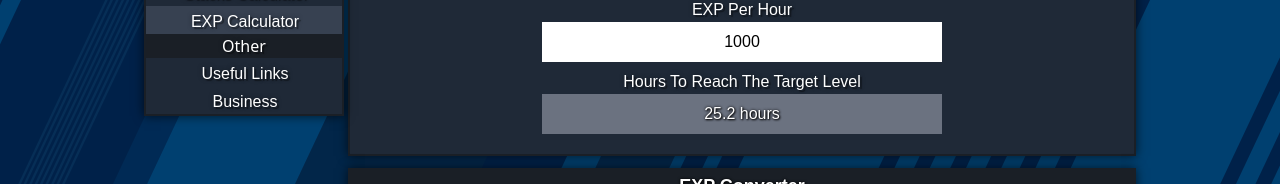
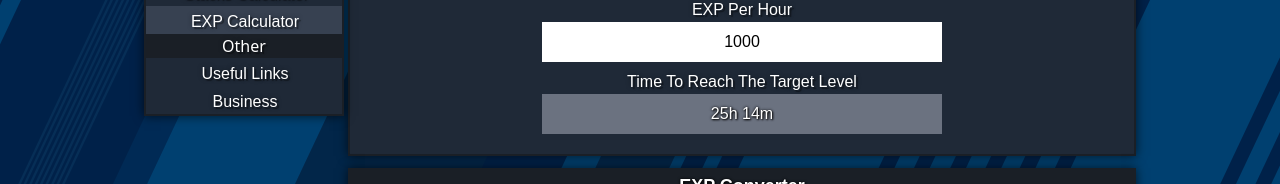
Before and after one commit to supernovaplus/ttstats, a React (Vite) app: page /exp-calculator in a window 1280 px wide. Shown: the part 314-498 px from the top of the page. Built offline with nearby package versions, Linux system fonts and the light colour scheme; no server answers; a web font is replaced by a local one.

Commit message:
exp + ip changes

```diff
--- a/src/data/serversList.ts
+++ b/src/data/serversList.ts
@@ -20,7 +20,7 @@ export const serversList: ServerListRawInterface[] = [
     enabled: true,
     apiname: 'beta',
     uptimeid: '43c6a237ee1b867f13cd5ccb5731926f',
-    serverip: 'server.tycoon.community:30121',
+    serverip: '45.88.229.43:30120',
     info: 'Old database was lost, starting fresh.',
     // info: 'This server is replacing the original server and is running on a new separate database. This server will receive all the future updates.',
     apiKeyAllow: true,
--- a/src/pages/tools/EXPCalculatorPage.tsx
+++ b/src/pages/tools/EXPCalculatorPage.tsx
@@ -1,6 +1,5 @@
 import ContentBlock from '../../components/ContentBlock';
 import { useState, useEffect } from 'react';
-import { roundFixed } from '../../controllers/misc';
 import { calcLvlToEXP, calcEXPToLvl, prettyNum } from '../../controllers/misc';
 
 const changeStateVal = (target: string, val: string, setState: any) => {
@@ -17,15 +16,19 @@ function EXPCalculator() {
 
   const [output, setOutput] = useState({
     expNeeded: '',
-    hoursNeeded: '',
+    timeNeeded: '',
   });
 
   useEffect(() => {
     const expResult = calcLvlToEXP(state.target) - calcLvlToEXP(state.current);
-    const hoursNeeded = expResult / state.expPerHour;
+    const timeNeeded = expResult / state.expPerHour;
+    const h = Math.floor(timeNeeded);
+    const m = Math.floor((timeNeeded - h) * 60)
+    let timeString = `${h ? h + "h ": ""}${m}m`;
+
     setOutput({
       expNeeded: expResult <= 0 ? 'Level Reached' : `${prettyNum(expResult)} exp`,
-      hoursNeeded: `${roundFixed(hoursNeeded, 1)} hours`,
+      timeNeeded: expResult <= 0 ? 'Level Reached' : timeString,
     });
   }, [state]);
 
@@ -77,13 +80,13 @@ function EXPCalculator() {
         />
 
         <label htmlFor="exp-time-result" className="block">
-          Hours To Reach The Target Level
+          Time To Reach The Target Level
         </label>
         <input
           name="exp-time-result"
           type="text"
           className="bg-gray-500 text-white text-shadow-1 outline-none p-2 block w-full max-w-[400px] text-center mb-3"
-          value={output.hoursNeeded}
+          value={output.timeNeeded}
           readOnly
         />
       </div>
```
